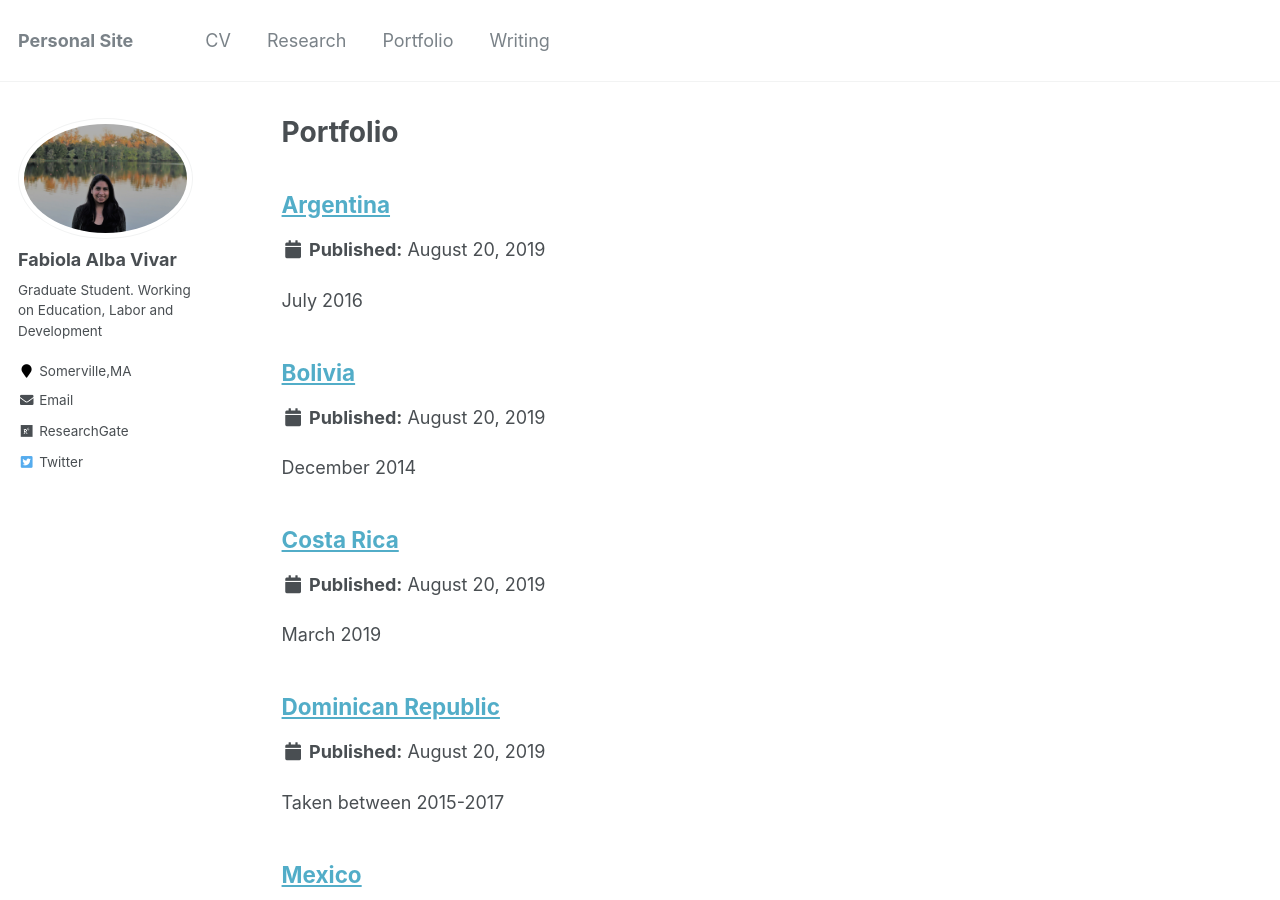
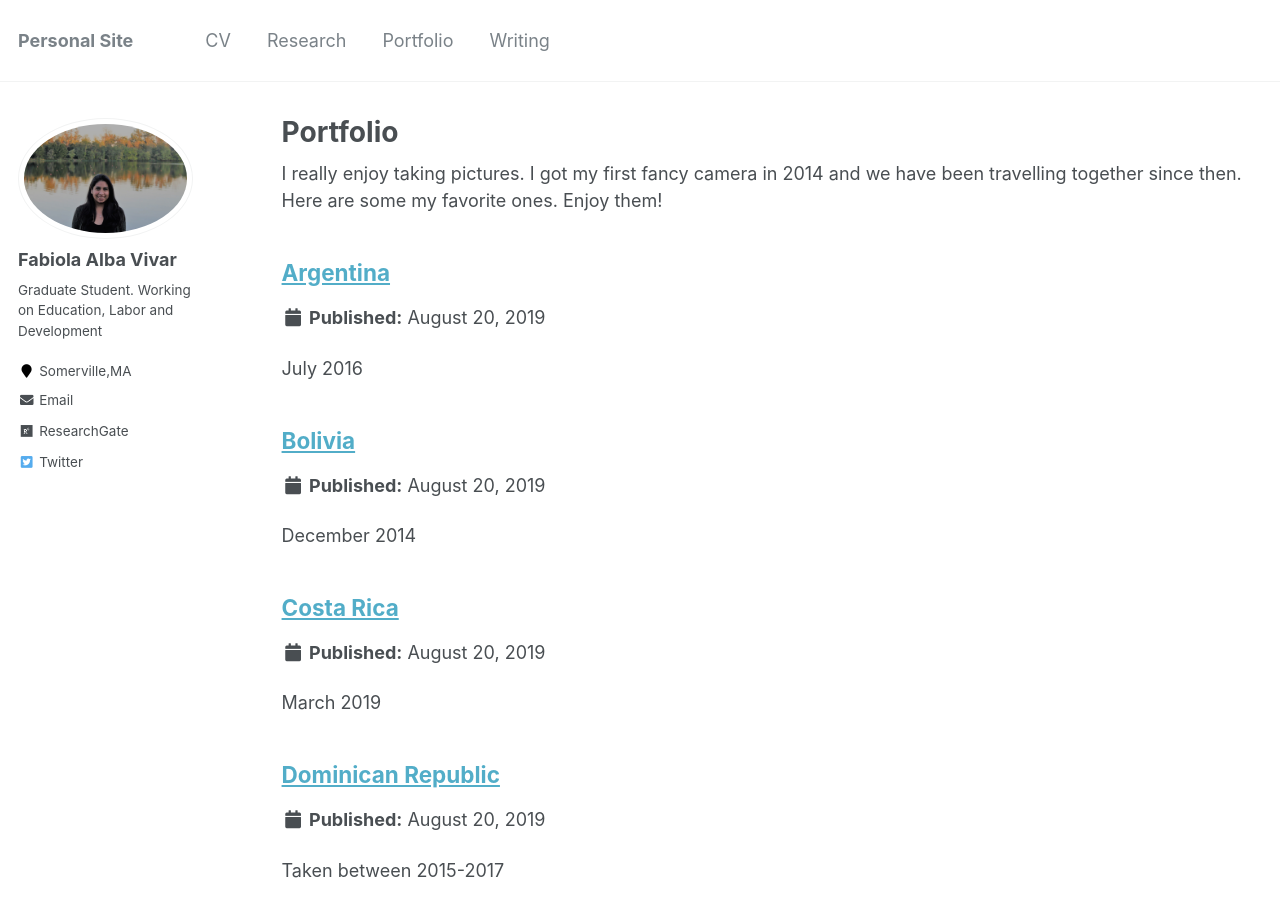
Before and after one commit to falbav/falbav.github.io, a Jekyll site: the page built from _pages/portfolio.html, in a window 1280 px wide and 900 px high. Built offline with Jekyll 4.4.1, drawn with Linux system fonts in a browser that asks for light colours.

Commit message:
Update portfolio.html

```diff
--- a/_pages/portfolio.html
+++ b/_pages/portfolio.html
@@ -5,6 +5,10 @@ permalink: /portfolio/
 author_profile: true
 ---
 
+I really enjoy taking pictures. I got my first fancy camera in 2014 and we have been travelling together since then.
+Here are some my favorite ones.
+Enjoy them!
+
 {% include base_path %}
 
 
```
